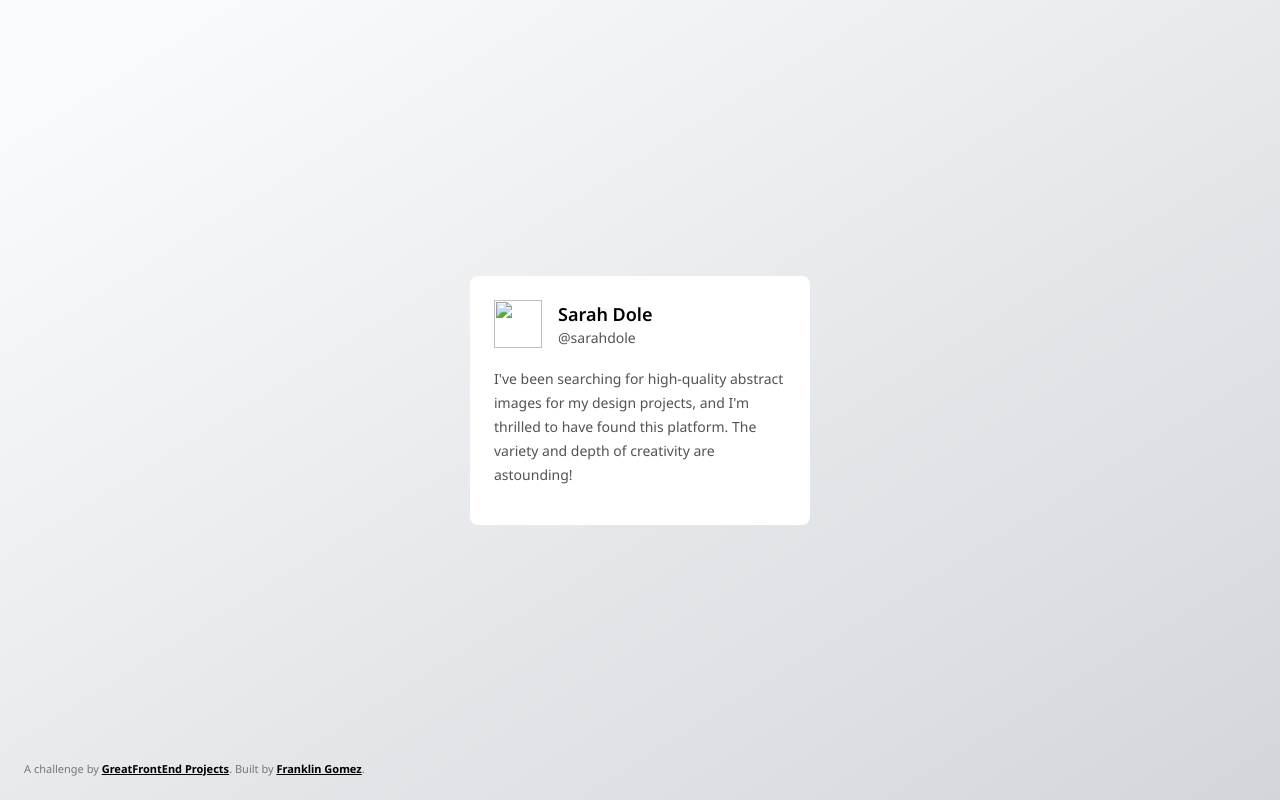
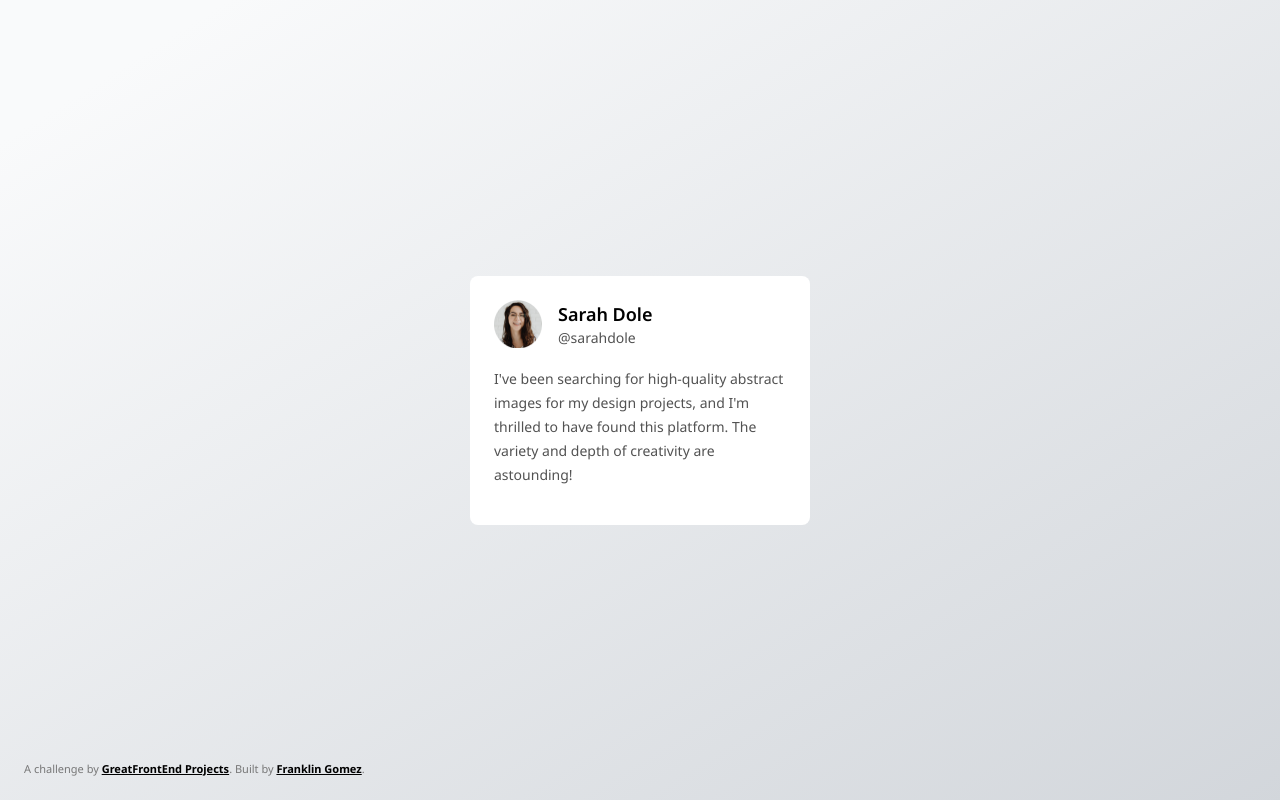
Before and after one commit to frankgomezdev/testimonial-card, a plain HTML site: page index.html in a window 1280 px wide. Drawn offline with Linux system fonts and the light colour scheme; the site is published under a folder, as on GitHub Pages, so addresses that start at the root find nothing.

Commit message:
removed '/' from img src for github pages

```diff
--- a/index.html
+++ b/index.html
@@ -19,7 +19,7 @@
     <div class="card">
       <div class="profile">
         <div class="profile-img">
-          <img src="/img/profile-thumbnail.png" />
+          <img src="img/profile-thumbnail.png" />
         </div>
         <div class="profile-user">
           <h1>Sarah Dole</h1>
```
